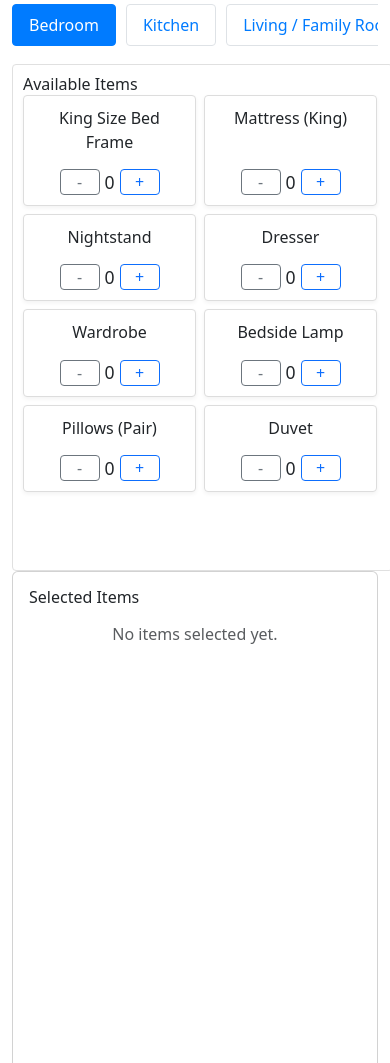
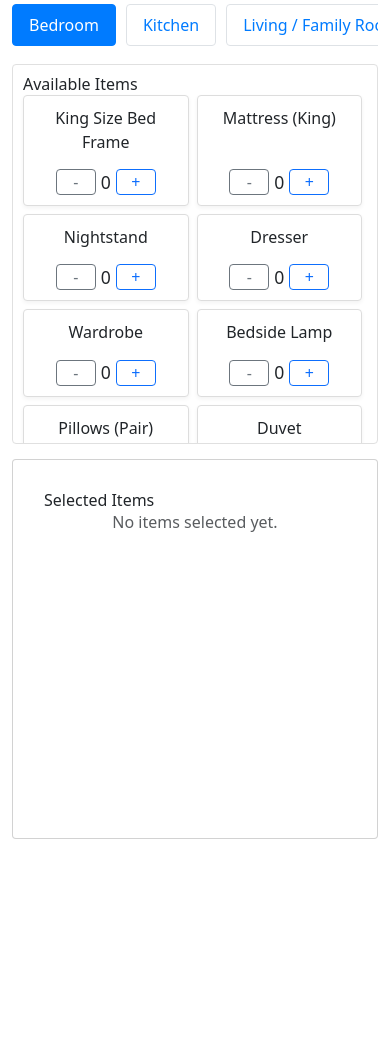
Before and after one commit to ulhas1102/shipping-inventory, a plain HTML site: page index.html in a window 390 px wide. Shown: the part 37-1100 px from the top of the page. After the commit the page ends 891 px from the top, so only its background shows below. Drawn offline with nearby package versions, Linux system fonts and the light colour scheme.

Commit message:
first changes commit

```diff
--- a/index.html
+++ b/index.html
@@ -152,7 +152,7 @@
         }
 
         /* Scrollable container for Selected Items */
-        #selectedItemsListContainer {
+        .selectedItemsListContainer {
             min-height: 60vh;
             /* Minimum height for scrollability */
             max-height: 60vh;
@@ -169,21 +169,21 @@
         }
 
         /* Scrollbar styling for Selected Items (Webkit browsers) */
-        #selectedItemsListContainer::-webkit-scrollbar {
+        .selectedItemsListContainer::-webkit-scrollbar {
             width: 8px;
         }
 
-        #selectedItemsListContainer::-webkit-scrollbar-track {
+        .selectedItemsListContainer::-webkit-scrollbar-track {
             background: #f1f1f1;
             border-radius: 10px;
         }
 
-        #selectedItemsListContainer::-webkit-scrollbar-thumb {
+        .selectedItemsListContainer::-webkit-scrollbar-thumb {
             background: #888;
             border-radius: 10px;
         }
 
-        #selectedItemsListContainer::-webkit-scrollbar-thumb:hover {
+        .selectedItemsListContainer::-webkit-scrollbar-thumb:hover {
             background: #555;
         }
 
@@ -210,11 +210,27 @@
             font-size: 0.9rem;
             color: #555;
         }
+
+        @media (max-width:768px) {
+
+            .selectedItemsListContainer,
+            #itemListContainer {
+                max-height: 45dvh;
+                min-height: 45dvh;
+                margin-bottom: 15px;
+
+            }
+
+            #itemListContainer {
+                margin-right: 0;
+            }
+
+        }
     </style>
 </head>
 
-<body style="max-height: 100dvh; height: 100vh;">
-    <div class="container-fluid py-md-3" style="max-height: 100vh;">
+<body style="max-height: 100dvh;">
+    <div class="container-fluid py-md-3">
         <div class="row">
             <div class="col-12">
                 <h1 class="text-center">Shipping Inventory</h1>
@@ -234,7 +250,7 @@
             </div>
 
             <div class="col-md-4">
-                <div class="card">
+                <div class="card selectedItemsListContainer">
                     <div class="card-body">
                         <h6 class="mb-0">Selected Items</h6>
                         <div id="selectedItemsListContainer">
```
